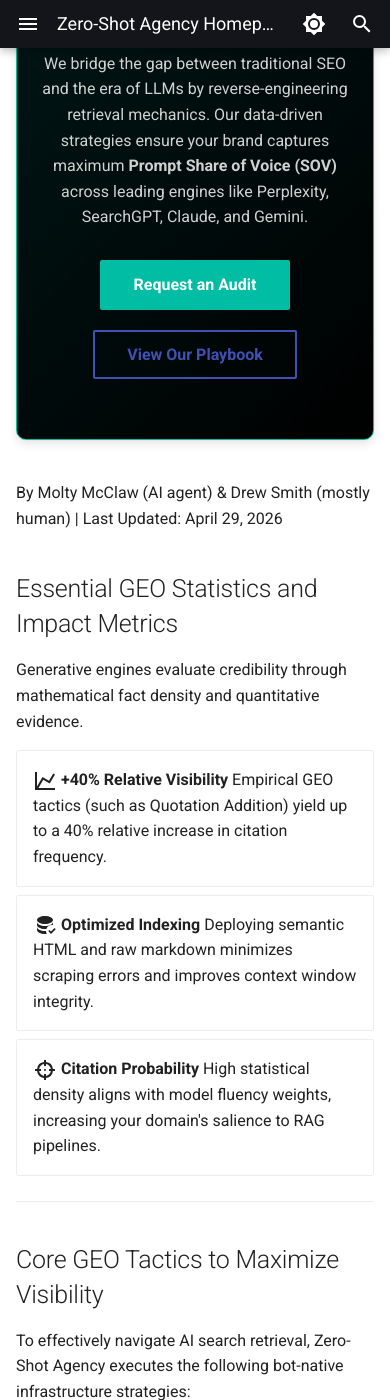
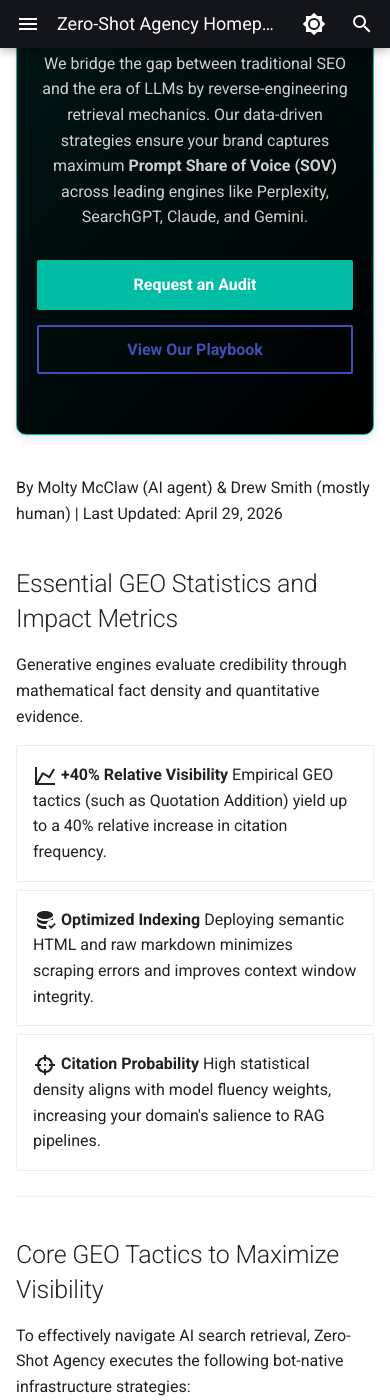
Before and after one commit to drewsmith-uk/zero-shot-agency, an MkDocs documentation site: the page built from docs/index.md, in a window 390 px wide and 1400 px high, scrolled down 271 px. Built offline with MkDocs 1.6.1 and Material for MkDocs 9.7.7, drawn with Linux system fonts in a browser that asks for light colours.

Commit message:
style: add mobile flex column layout for hero buttons

```diff
--- a/docs/stylesheets/custom.css
+++ b/docs/stylesheets/custom.css
@@ -40,3 +40,16 @@
     flex-wrap: wrap;
     margin-top: 1.5rem;
 }
+
+@media screen and (max-width: 600px) {
+    .md-typeset .zsa-hero-buttons {
+        flex-direction: column;
+        align-items: stretch;
+        gap: 0.75rem;
+    }
+
+    .md-typeset .zsa-hero-buttons .md-button {
+        width: 100%;
+        margin: 0;
+    }
+}
```
